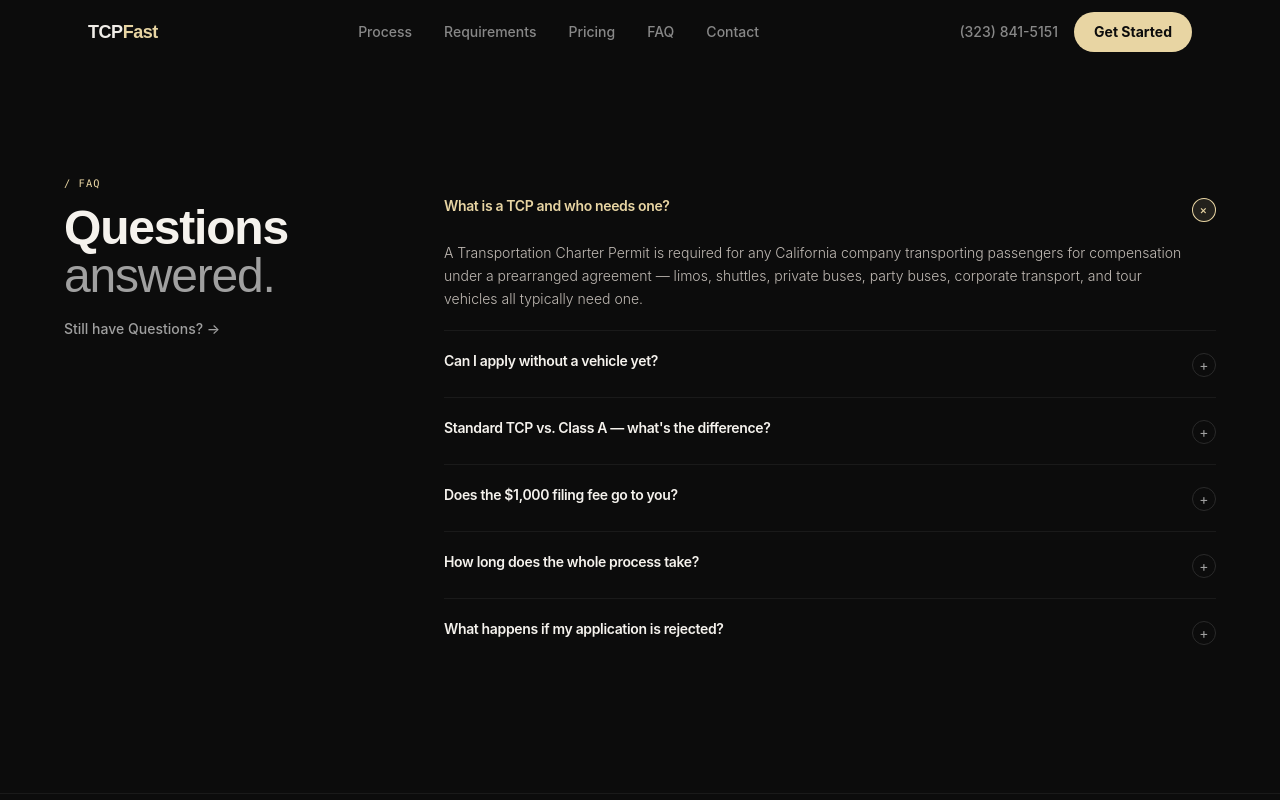
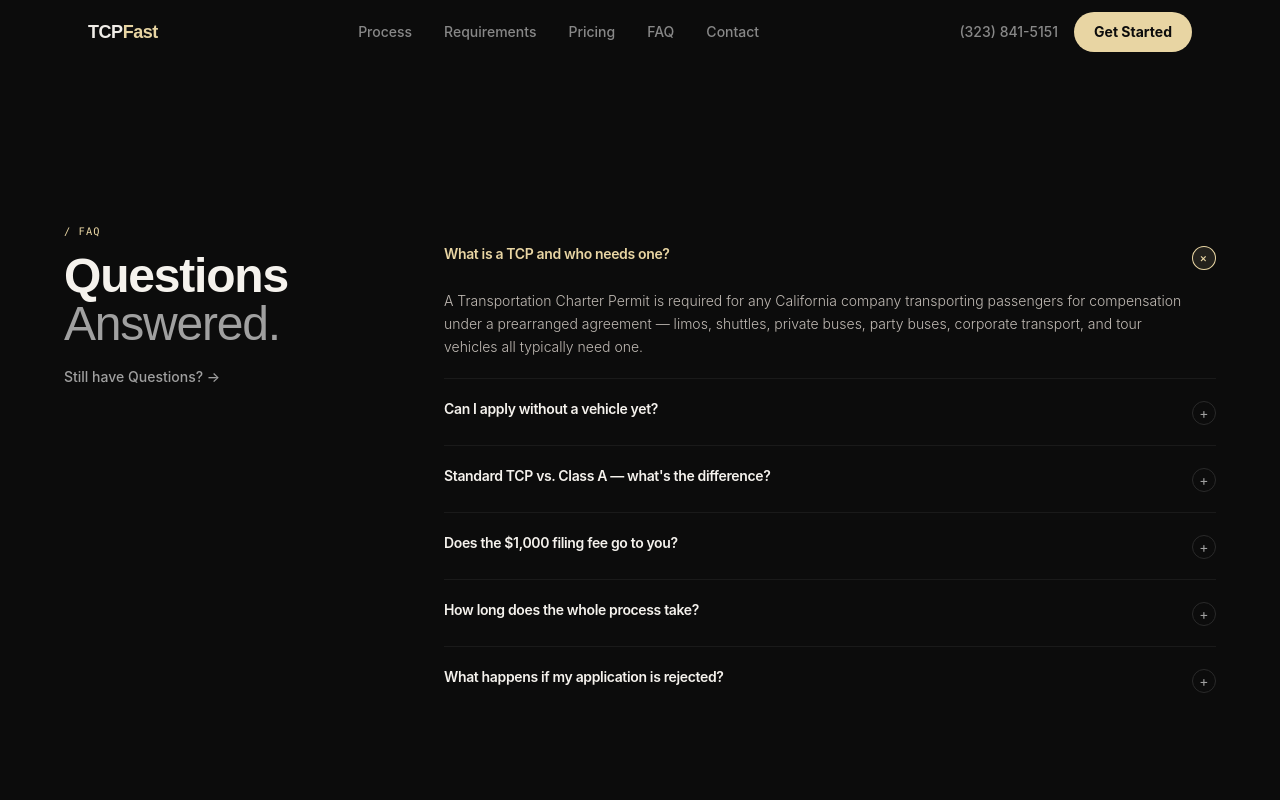
Before and after one commit to gevoglanyan/TCP, a React (Create React App) app: page /faq in a window 1280 px wide. Shown: the top 800 px of the page. Built offline with nearby package versions, Linux system fonts and the light colour scheme; a web font is replaced by a local one.

Commit message:
Minor UI Fixes

```diff
--- a/src/components/Contact.js
+++ b/src/components/Contact.js
@@ -17,7 +17,7 @@ export default function Contact() {
 
   return (
     <section id="contact" className="py-24 md:py-32 px-6">
-      <br /> <br />
+      <br /> <br /> <br /> <br />
       <div className="max-w-6xl mx-auto" ref={ref}>
         <div className="grid grid-cols-1 md:grid-cols-[1fr_1.5fr] gap-12 md:gap-20 items-start">
           <div className="md:sticky md:top-28">
--- a/src/components/FAQ.js
+++ b/src/components/FAQ.js
@@ -61,7 +61,7 @@ export default function FAQ() {
 
   return (
     <section id="faq" className="py-24 md:py-32 px-6">
-      <br /> <br />
+      <br /> <br /> <br /> <br />
       <div className="max-w-6xl mx-auto" ref={ref}>
         <div className="grid md:grid-cols-[300px_1fr] gap-12 md:gap-20 items-start">
           <div className="md:sticky md:top-28">
@@ -80,7 +80,7 @@ export default function FAQ() {
               className="font-display text-4xl md:text-5xl font-bold text-[#F5F2ED] leading-tight tracking-tight mb-4"
             >
               Questions<br />
-              <span className="text-[#A0A0A0] font-light">answered.</span>
+              <span className="text-[#A0A0A0] font-light">Answered.</span>
             </motion.h2>
             <motion.a
               initial={{ opacity: 0 }}
--- a/src/components/Pricing.js
+++ b/src/components/Pricing.js
@@ -28,7 +28,7 @@ export default function Pricing() {
 
   return (
     <section id="pricing" className="py-24 md:py-32 px-6">
-      <br /> <br />
+      <br /> <br /> <br /> <br />
       <div className="max-w-6xl mx-auto" ref={ref}>
         <motion.div
           initial={{ opacity: 0, y: 16 }}
--- a/src/components/Requirements.js
+++ b/src/components/Requirements.js
@@ -19,6 +19,7 @@ export default function Requirements() {
 
   return (
     <section id="requirements" className="py-24 md:py-32 px-6 bg-[#0C0C0C]">
+      <br /> <br /> <br /> <br />
       <div className="max-w-6xl mx-auto" ref={ref}>
         <div className="flex flex-col md:flex-row md:items-end justify-between gap-6 mb-14">
           <div>
```
